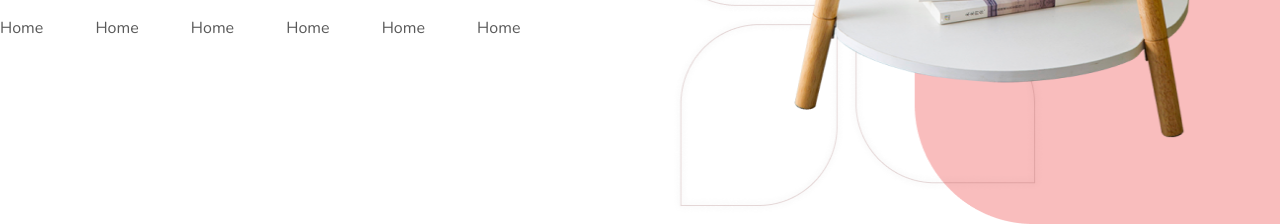
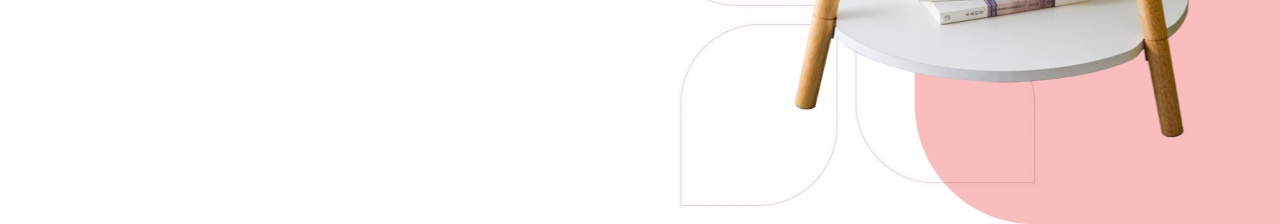
Before and after one commit to MattenGitub/Woodies, a plain HTML site: page index.html in a window 1280 px wide. Shown: the part 576-800 px from the top of the page. Drawn offline with nearby package versions, Linux system fonts and the light colour scheme.

Commit message:
version 23-11

```diff
--- a/index.html
+++ b/index.html
@@ -32,16 +32,5 @@
 
     <img src="images/table.png" alt="table" class="table">
 
-    <nav>
-        <ul>
-            <li><a href="#">Home</a></li>
-            <li><a href="#">Home</a></li>
-            <li><a href="#">Home</a></li>
-            <li><a href="#">Home</a></li>
-            <li><a href="#">Home</a></li>
-            <li><a href="#">Home</a></li>
-        </ul>
-    </nav>
-
 </body>
 </html>
```
